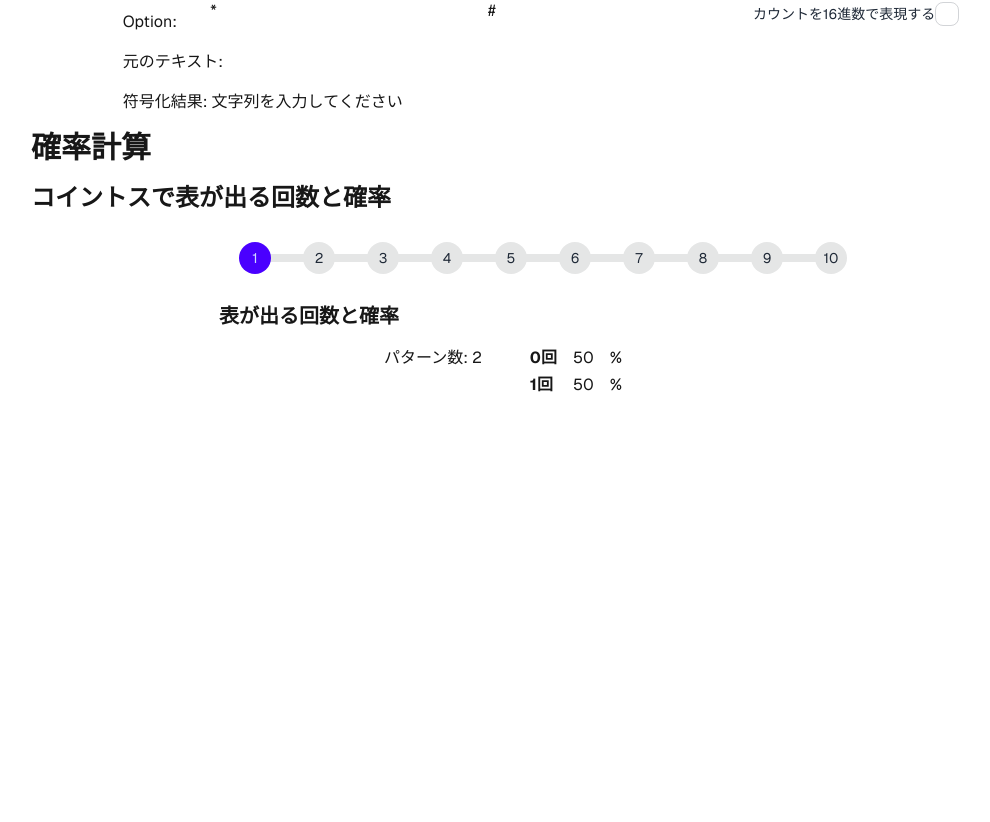
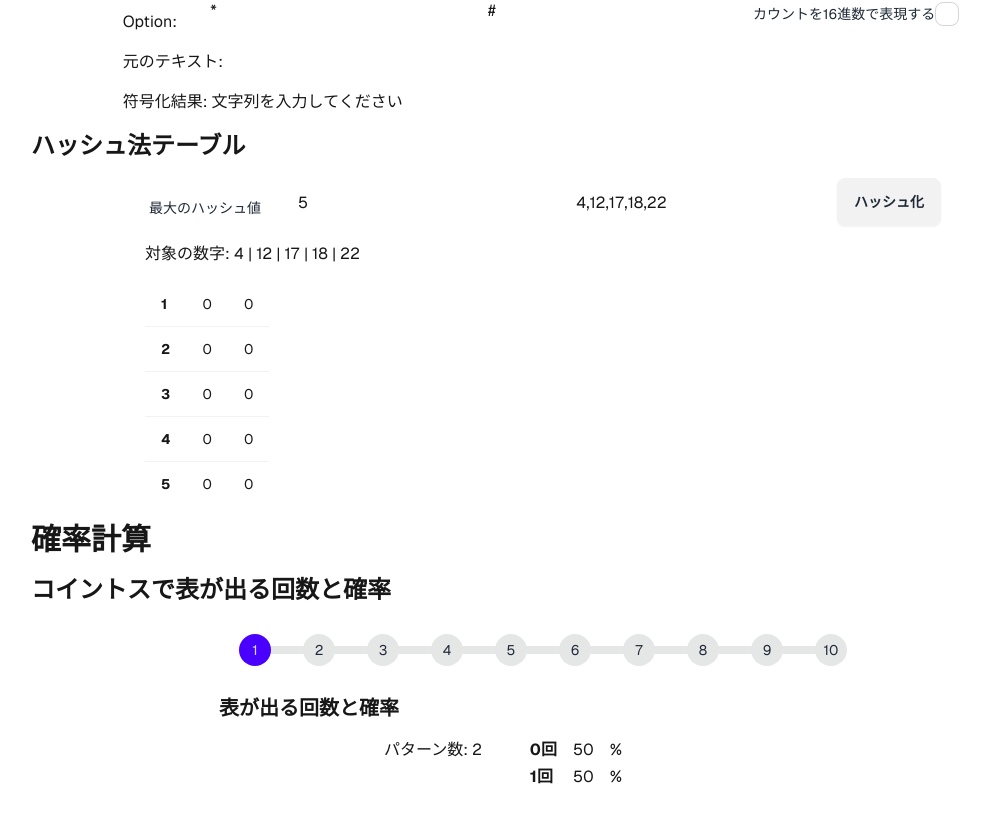
Before and after one commit to mieze018/learn-and-understand, a Next.js app: page / in a window 1280 px wide. Shown: the part 953-1775 px from the top of the page, without its empty margins (97-1087 px from the left). Before the commit the page ends 1514 px from the top, so only its background shows below. Built offline with nearby package versions, Linux system fonts and the light colour scheme.

Commit message:
feat: ハッシュ探索法

```diff
--- a/src/app/page.tsx
+++ b/src/app/page.tsx
@@ -1,6 +1,7 @@
 import { BinarySearch } from '@/components/objects/BinarySearch';
 import { CoinToss } from '@/components/objects/CoinToss';
 import { RunLengthEncoding } from '@/components/objects/RunLengthEncoding';
+import { HashingMethod } from '@/components/objects/HashingMethod';
 import { H1 } from '@/components/atoms/Headings';
 export default function Home() {
   return (
@@ -11,6 +12,7 @@ export default function Home() {
           <BinarySearch />
           <CoinToss />
           <RunLengthEncoding />
+          <HashingMethod />
           <H1>確率計算</H1>
           <CoinToss />
         </section>
--- a/src/components/atoms/Forms.tsx
+++ b/src/components/atoms/Forms.tsx
@@ -33,3 +33,8 @@ export const Checkbox = styled.input.attrs({
   type: 'checkbox',
   className: 'checkbox',
 })``;
+
+export const Radio = styled.input.attrs({
+  type: 'radio',
+  className: 'radio',
+})``;
--- /dev/null
+++ b/src/components/atoms/Table.tsx
@@ -0,0 +1,14 @@
+'use client';
+import styled from 'styled-components';
+
+export const TableWrapper = styled.div.attrs({
+  className: 'overflow-auto',
+})``;
+export const Table = styled.table.attrs({
+  className: 'table',
+})``;
+export const THead = styled.thead``;
+export const Th = styled.th``;
+export const Tr = styled.tr``;
+export const TBody = styled.tbody``;
+export const Td = styled.td``;
--- /dev/null
+++ b/src/components/objects/HashingMethod.tsx
@@ -0,0 +1,75 @@
+'use client';
+import { useHashingMethod } from '@/hooks/useHashingMethod';
+import { H2 } from '@/components/atoms/Headings';
+import {
+  TextInput,
+  NumberInput,
+  Label,
+  Button,
+} from '@/components/atoms/Forms';
+import {
+  TableWrapper,
+  Table,
+  TBody,
+  Th,
+  Tr,
+  Td,
+} from '@/components/atoms/Table';
+import { Section1, Section2, Section3 } from '@/components/atoms/Sections';
+export const HashingMethod = () => {
+  const {
+    maxHashNumber,
+    setMaxHashNumber,
+    hashTable,
+    value,
+    setValue,
+    isError,
+    hashing,
+    valueArray,
+  } = useHashingMethod();
+  return (
+    <Section1>
+      <H2>ハッシュ法テーブル</H2>
+      <Section2>
+        <Section3>
+          <Label htmlFor="maxHashNumber">最大のハッシュ値</Label>
+
+          <NumberInput
+            placeholder="最大のハッシュ値"
+            value={maxHashNumber}
+            onChange={(e) => setMaxHashNumber(Number(e.target.value))}
+            name="maxHashNumber"
+          />
+          <TextInput
+            placeholder="カンマ区切りで数字を入力"
+            value={value}
+            onChange={(e) => setValue(e.target.value)}
+          />
+          <Button onClick={() => hashing()} disabled={!maxHashNumber || !value}>
+            ハッシュ化
+          </Button>
+        </Section3>
+
+        <Section3>対象の数字: {valueArray.join(' | ')}</Section3>
+        <Section3>
+          {isError && 'エラー: 0以外の数字を入力してください'}
+          <TableWrapper>
+            <Table>
+              <TBody>
+                {hashTable.map((h, i) => {
+                  return (
+                    <Tr key={i}>
+                      <Th>{i + 1}</Th>
+                      <Td>{h[0]}</Td>
+                      <Td>{h[1]}</Td>
+                    </Tr>
+                  );
+                })}
+              </TBody>
+            </Table>
+          </TableWrapper>
+        </Section3>
+      </Section2>
+    </Section1>
+  );
+};
--- /dev/null
+++ b/src/hooks/useHashingMethod.ts
@@ -0,0 +1,94 @@
+import { useState, useCallback, useMemo } from 'react';
+
+/**
+ * 4.8 ハッシュ法
+ * 問題文を読んでも意味が全然わからなかったが解説見たら意味がわかった
+ */
+
+export const useHashingMethod = () => {
+  const initHashTable = (max: number) => {
+    return new Array(max).fill(0).map(() => new Array(2).fill(0));
+  };
+
+  const [maxHashNumber, setMaxHashNumber] = useState<number>(5);
+  /** 2列15行の2次元テーブル */
+  const [hashTable, setHashTable] = useState<number[][]>(
+    initHashTable(maxHashNumber),
+  );
+  const [value, setValue] = useState<string>('4,12,17,18,22');
+  const [isError, setIsError] = useState<boolean>(false);
+
+  /**
+   * ハッシュ関数
+   */
+  const hashFunction = (value: number, maxHashNumber: number) => {
+    return (value % maxHashNumber) + 1;
+  };
+
+  const valueArray = useMemo(() => {
+    if (!value) return [];
+    return value.split(',').map((v) => parseInt(v));
+  }, [value]);
+
+  const resetTable = useCallback(
+    () => setHashTable(initHashTable(maxHashNumber)),
+    [maxHashNumber],
+  );
+
+  /**
+   * 手続hashingは、引数として与えられた整数型の配列dataに格納されている正の整数データを、ハッシュ法を用いてテーブルに登録する手続である。
+   * ハッシュ法では、ハッシュ関数と呼ぶ計算式を用いて、対象データを限定された範囲の値（ハッシュ値）に変換し、この値を利用してテーブル上の格納位置を決定する。ここではハッシュ関数として、次の式を用いる。
+   * ハッシュ値 = 整数データ値を5で割った余り + 1
+   * また、異なるデータのハッシュ値が等しくなる場合の解決方法として、ハッシュ値が等しいデータ同士をチェーンで繋ぐ方式を用いる。
+   * テーブルは、整数型の二次元配列hashTableで構成される。
+   * 各行の1列目の要素に整数データを、2列目の要素にチェーン（後続データを格納した場所の行番号）を格納する。
+   * hashTableの1行目から5行目までは、ハッシュ値が等しい最初の整数データを格納する。
+   * ハッシュ値が等しい2個目以降の後続データは、その発生順に6行目以降に格納する。
+   */
+  const hashing = () => {
+    resetTable();
+    if (valueArray.some((v) => v <= 0)) {
+      setIsError(true);
+      return;
+    }
+
+    setHashTable((prev) => {
+      const newHashTable = [...prev];
+      let chainedNextIndex = maxHashNumber + 1;
+      valueArray.forEach((val) => {
+        /** チェーンの最後のインデックス。 */
+        /** 1~maxHashNumberの範囲の値 */
+        const hashValue = hashFunction(val, maxHashNumber);
+        console.log('hashValue', val, hashValue);
+        // 配列のインデックスは0から始まるので-1する
+        const isFirstHashValue = newHashTable[hashValue - 1][0] === 0;
+        if (isFirstHashValue) {
+          newHashTable[hashValue - 1] = [val, 0];
+        } else {
+          newHashTable[chainedNextIndex - 1] = [val, 0];
+          // 2列目が空の同ハッシュ値の行を探して、そこにindexを入れる。
+          // ハッシュ値の位置からまず見て、2列目がにすでに値が入っていれば、次はその値の位置を見る。を繰り返す。
+          let current = hashValue;
+          while (newHashTable[current - 1][1] !== 0) {
+            current = newHashTable[current - 1][1];
+          }
+          newHashTable[current - 1][1] = chainedNextIndex;
+
+          chainedNextIndex++;
+        }
+      });
+      return newHashTable;
+    });
+  };
+
+  return {
+    maxHashNumber,
+    setMaxHashNumber,
+    hashTable,
+    value,
+    setValue,
+    isError,
+    hashing,
+    valueArray,
+  };
+};
```
